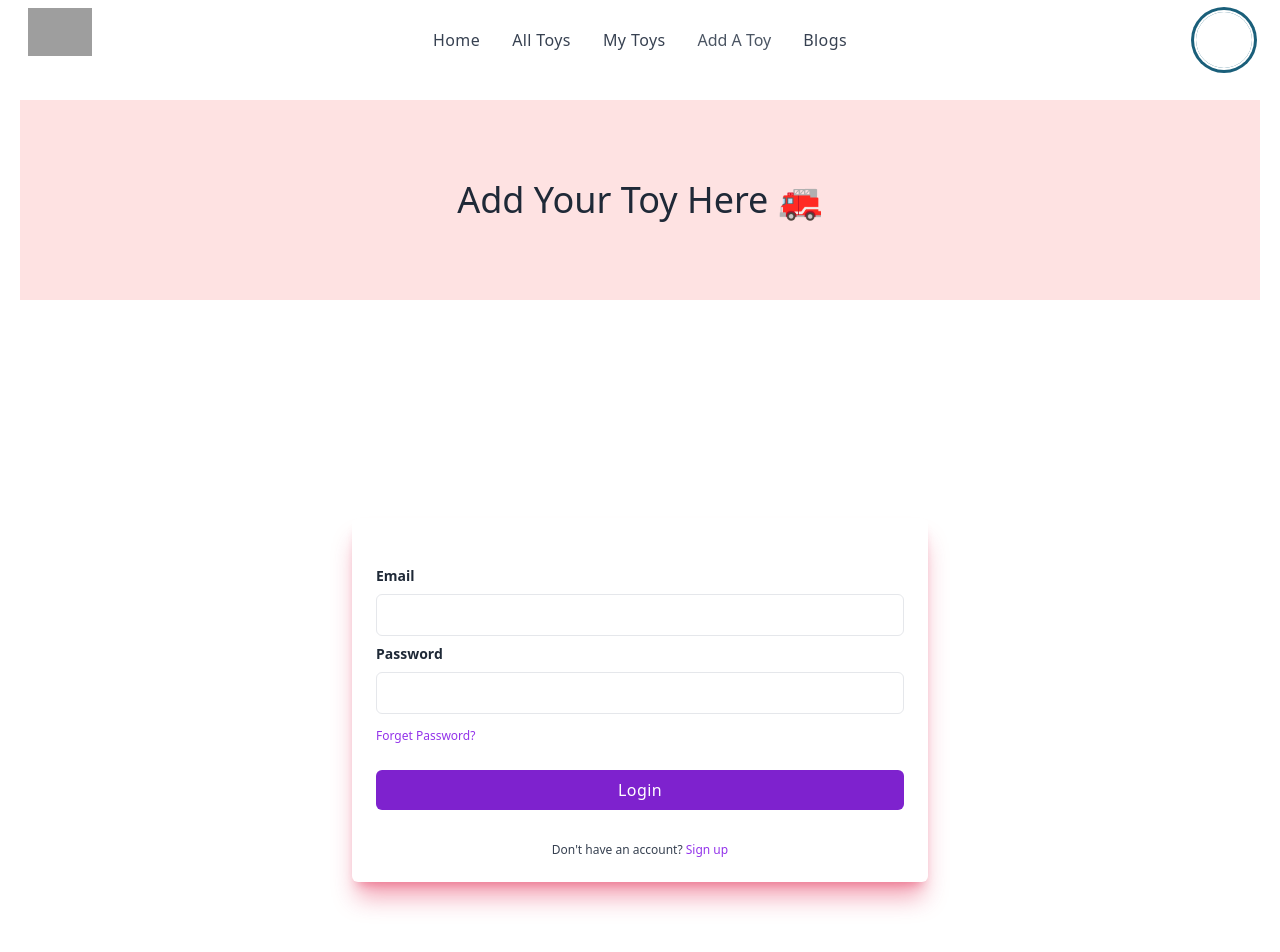
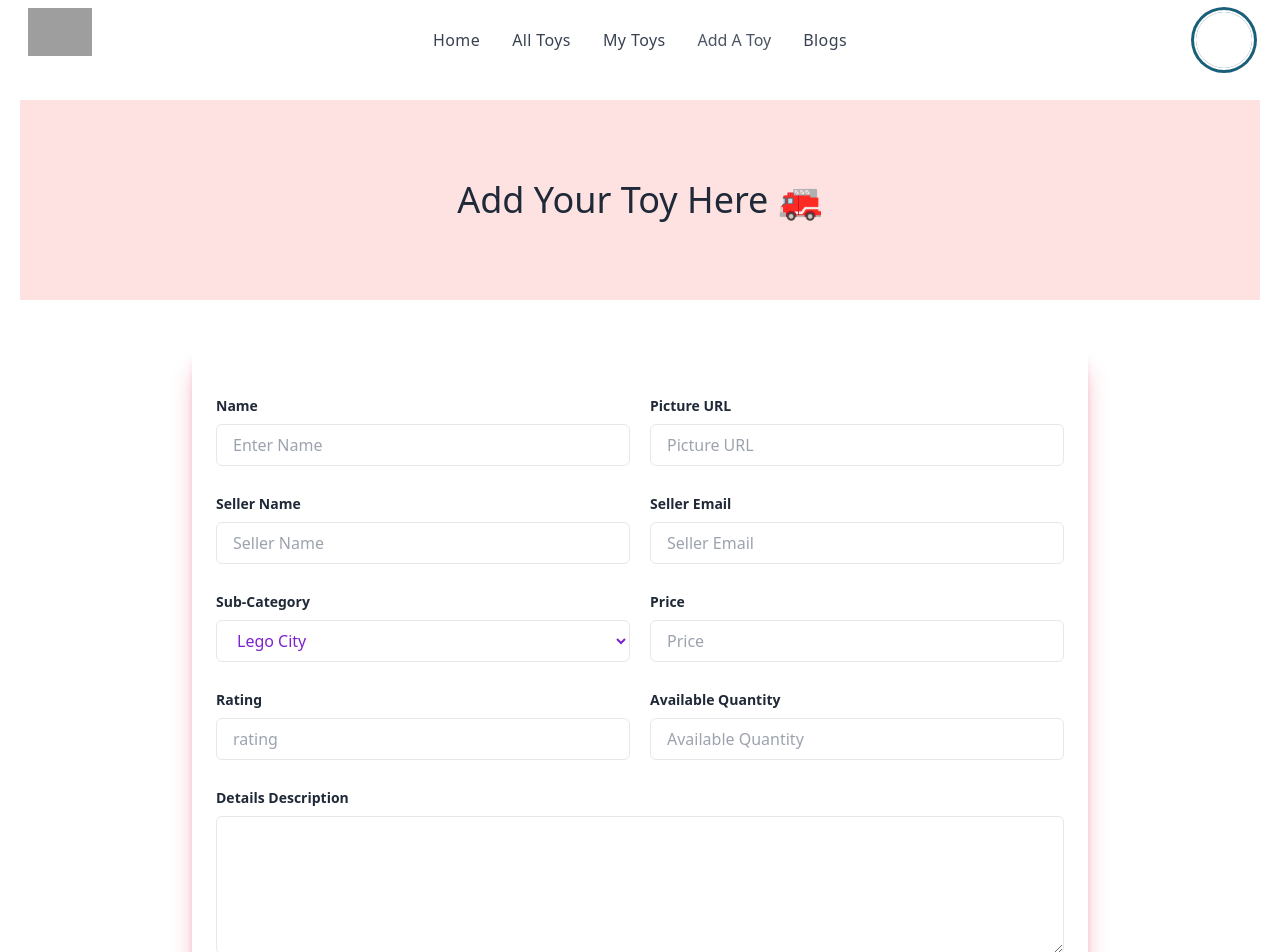
Before and after one commit to nahid-dev/toy-project-client, a React (Vite) app: page /addAToy in a window 1280 px wide. Shown: the top 952 px of the page. Built offline with nearby package versions, Linux system fonts and the light colour scheme; grey boxes are pictures that could not be loaded.

Commit message:
add toy page client done

```diff
--- a/src/Pages/Home/AddToy/AddToy.jsx
+++ b/src/Pages/Home/AddToy/AddToy.jsx
@@ -10,53 +10,127 @@ const AddToy = () => {
       </div>
 
       <div>
-        <div className="relative flex flex-col justify-center min-h-screen overflow-hidden">
-          <div className="w-full p-6 m-auto bg-white rounded-md shadow-xl shadow-rose-600/40 lg:max-w-xl">
-            <form className="mt-6">
+        <div className="relative flex flex-col justify-center min-h-screen mb-5">
+          <div className="w-full p-6 m-auto mt-12 bg-white rounded-md shadow-xl shadow-rose-600/40 lg:max-w-4xl">
+            <form className="mt-6 grid grid-cols-2 gap-5">
               <div className="mb-2">
-                <label
-                  for="email"
-                  className="block text-sm font-semibold text-gray-800"
-                >
-                  Email
+                <label className="block text-sm font-semibold text-gray-800">
+                  Name
+                </label>
+                <input
+                  type="text"
+                  className="block w-full px-4 py-2 mt-2 text-purple-700 bg-white border rounded-md focus:border-purple-400 focus:ring-purple-300 focus:outline-none focus:ring focus:ring-opacity-40"
+                  placeholder="Enter Name"
+                  name="name"
+                  required
+                />
+              </div>
+              <div className="mb-2">
+                <label className="block text-sm font-semibold text-gray-800">
+                  Picture URL
+                </label>
+                <input
+                  type="url"
+                  className="block w-full px-4 py-2 mt-2 text-purple-700 bg-white border rounded-md focus:border-purple-400 focus:ring-purple-300 focus:outline-none focus:ring focus:ring-opacity-40"
+                  placeholder="Picture URL"
+                  name="photoURL"
+                  required
+                />
+              </div>
+              <div className="mb-2">
+                <label className="block text-sm font-semibold text-gray-800">
+                  Seller Name
+                </label>
+                <input
+                  type="text"
+                  className="block w-full px-4 py-2 mt-2 text-purple-700 bg-white border rounded-md focus:border-purple-400 focus:ring-purple-300 focus:outline-none focus:ring focus:ring-opacity-40"
+                  placeholder="Seller Name"
+                  name="sellerName"
+                />
+              </div>
+              <div className="mb-2">
+                <label className="block text-sm font-semibold text-gray-800">
+                  Seller Email
                 </label>
                 <input
                   type="email"
                   className="block w-full px-4 py-2 mt-2 text-purple-700 bg-white border rounded-md focus:border-purple-400 focus:ring-purple-300 focus:outline-none focus:ring focus:ring-opacity-40"
+                  name="sellerEmail"
+                  placeholder="Seller Email"
                 />
               </div>
               <div className="mb-2">
-                <label
-                  for="password"
-                  className="block text-sm font-semibold text-gray-800"
+                <label className="block text-sm font-semibold text-gray-800">
+                  Sub-Category
+                </label>
+                <select
+                  name="sub_category"
+                  className="block w-full px-4 py-2 mt-2 text-purple-700 bg-white border rounded-md focus:border-purple-400 focus:ring-purple-300 focus:outline-none focus:ring focus:ring-opacity-40"
+                  required
                 >
-                  Password
+                  <option value="">Lego City</option>
+                  <option value="">Lego Cars</option>
+                  <option value="">Lego Architecture</option>
+                </select>
+              </div>
+              <div className="mb-2">
+                <label className="block text-sm font-semibold text-gray-800">
+                  Price
                 </label>
                 <input
-                  type="password"
+                  type="text"
                   className="block w-full px-4 py-2 mt-2 text-purple-700 bg-white border rounded-md focus:border-purple-400 focus:ring-purple-300 focus:outline-none focus:ring focus:ring-opacity-40"
+                  placeholder="Price"
+                  required
+                  name="price"
                 />
               </div>
-              <a href="#" className="text-xs text-purple-600 hover:underline">
-                Forget Password?
-              </a>
-              <div className="mt-6">
-                <button className="w-full px-4 py-2 tracking-wide text-white transition-colors duration-200 transform bg-purple-700 rounded-md hover:bg-purple-600 focus:outline-none focus:bg-purple-600">
-                  Login
-                </button>
+              <div className="mb-2">
+                <label className="block text-sm font-semibold text-gray-800">
+                  Rating
+                </label>
+                <input
+                  type="number"
+                  className="block w-full px-4 py-2 mt-2 text-purple-700 bg-white border rounded-md focus:border-purple-400 focus:ring-purple-300 focus:outline-none focus:ring focus:ring-opacity-40"
+                  placeholder="rating"
+                  name="rating"
+                  required
+                />
+              </div>
+              <div className="mb-2">
+                <label className="block text-sm font-semibold text-gray-800">
+                  Available Quantity
+                </label>
+                <input
+                  type="number"
+                  className="block w-full px-4 py-2 mt-2 text-purple-700 bg-white border rounded-md focus:border-purple-400 focus:ring-purple-300 focus:outline-none focus:ring focus:ring-opacity-40"
+                  placeholder="Available Quantity"
+                  name="available_quantity"
+                  required
+                />
+              </div>
+
+              <div className="mb-2 col-span-2">
+                <label className="block text-sm font-semibold text-gray-800">
+                  Details Description
+                </label>
+                <textarea
+                  className="block w-full px-4 py-2 mt-2 text-purple-700 bg-white border rounded-md focus:border-purple-400 focus:ring-purple-300 focus:outline-none focus:ring focus:ring-opacity-40"
+                  name="textarea"
+                  type="text"
+                  id=""
+                  cols="30"
+                  rows="5"
+                ></textarea>
+              </div>
+              <div className="mt-6 flex justify-center col-span-2">
+                <div>
+                  <button className=" btn-wide px-4 py-2 tracking-wide text-white transition-colors duration-200 transform p-bg-color rounded-md hover:bg-[#146C94] focus:outline-none focus:bg-purple-600">
+                    Add Toy
+                  </button>
+                </div>
               </div>
             </form>
-
-            <p className="mt-8 text-xs font-light text-center text-gray-700">
-              {" "}
-              Don't have an account?{" "}
-              <a
-                href="#"
-                className="font-medium text-purple-600 hover:underline"
-              >
-                Sign up
-              </a>
-            </p>
           </div>
         </div>
       </div>
--- a/src/Pages/Home/Home/Gallery.jsx
+++ b/src/Pages/Home/Home/Gallery.jsx
@@ -8,6 +8,11 @@ const images = [
   "https://i.ibb.co/vPwqkS3/vlad-hilitanu-1-FI2-QAYPa-Y-unsplash.jpg",
   "https://i.ibb.co/vPwqkS3/vlad-hilitanu-1-FI2-QAYPa-Y-unsplash.jpg",
   "https://i.ibb.co/zJH47zJ/daniel-k-cheung-B7-N0-Iji-IJYo-unsplash.jpg",
+
+  "https://i.ibb.co/vPwqkS3/vlad-hilitanu-1-FI2-QAYPa-Y-unsplash.jpg",
+  "https://i.ibb.co/KNrqhSh/nik-5dg-Hxsv-J170-unsplash.jpg",
+
+  //...
 ];
 
 const Gallery = () => {
@@ -20,7 +25,7 @@ const Gallery = () => {
           accusamus!
         </p>
       </div>
-      <ResponsiveMasonry columnsCountBreakPoints={{ 350: 1, 750: 2, 900: 3 }}>
+      <ResponsiveMasonry columnsCountBreakPoints={{ 350: 1, 750: 2, 900: 4 }}>
         <Masonry gutter="10px">
           {images.map((image, i) => (
             <img
--- /dev/null
+++ b/src/Pages/Providers/AuthProviders.jsx
@@ -0,0 +1,7 @@
+import React from "react";
+
+const AuthProviders = () => {
+  return <div></div>;
+};
+
+export default AuthProviders;
```
